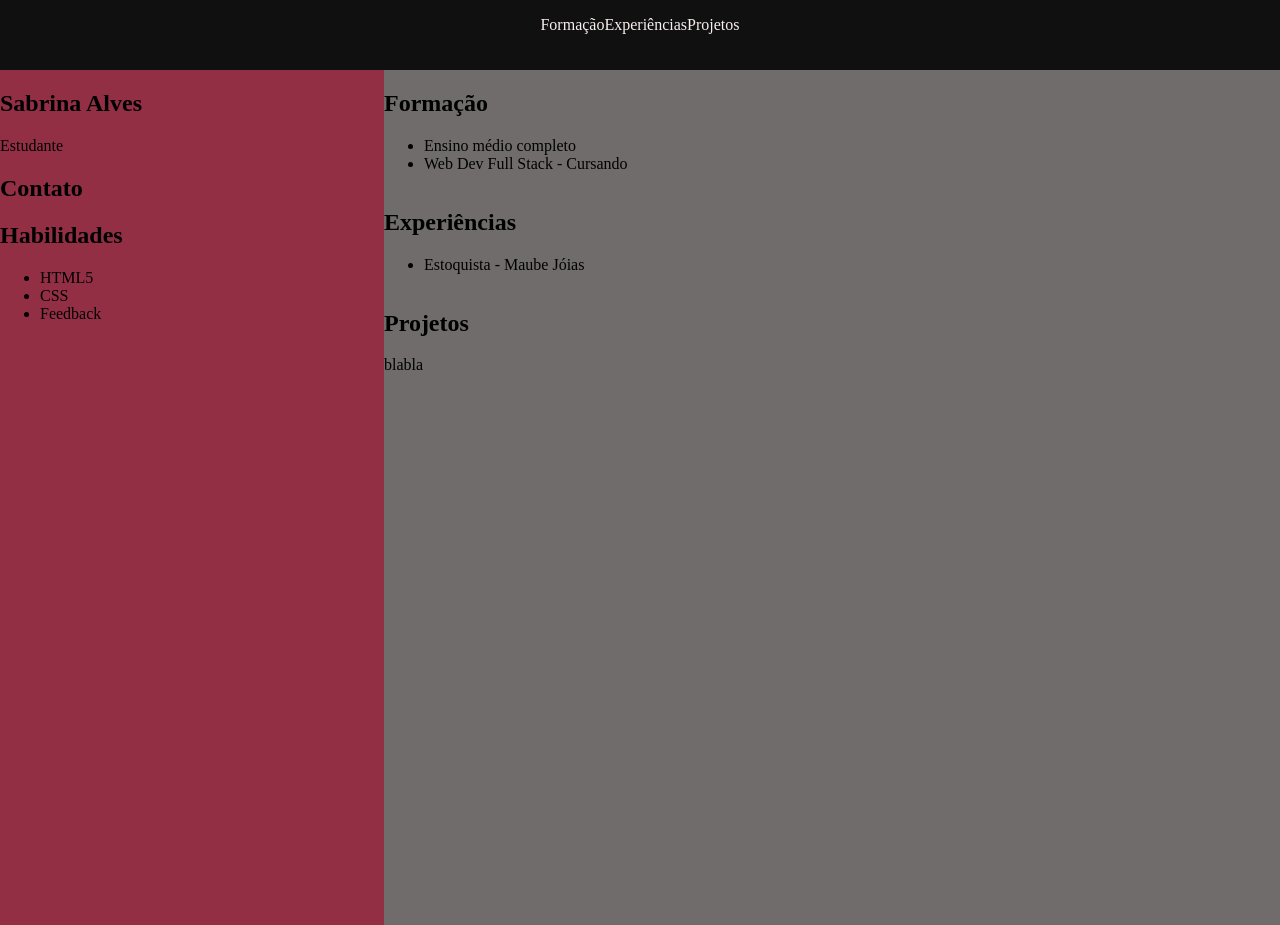
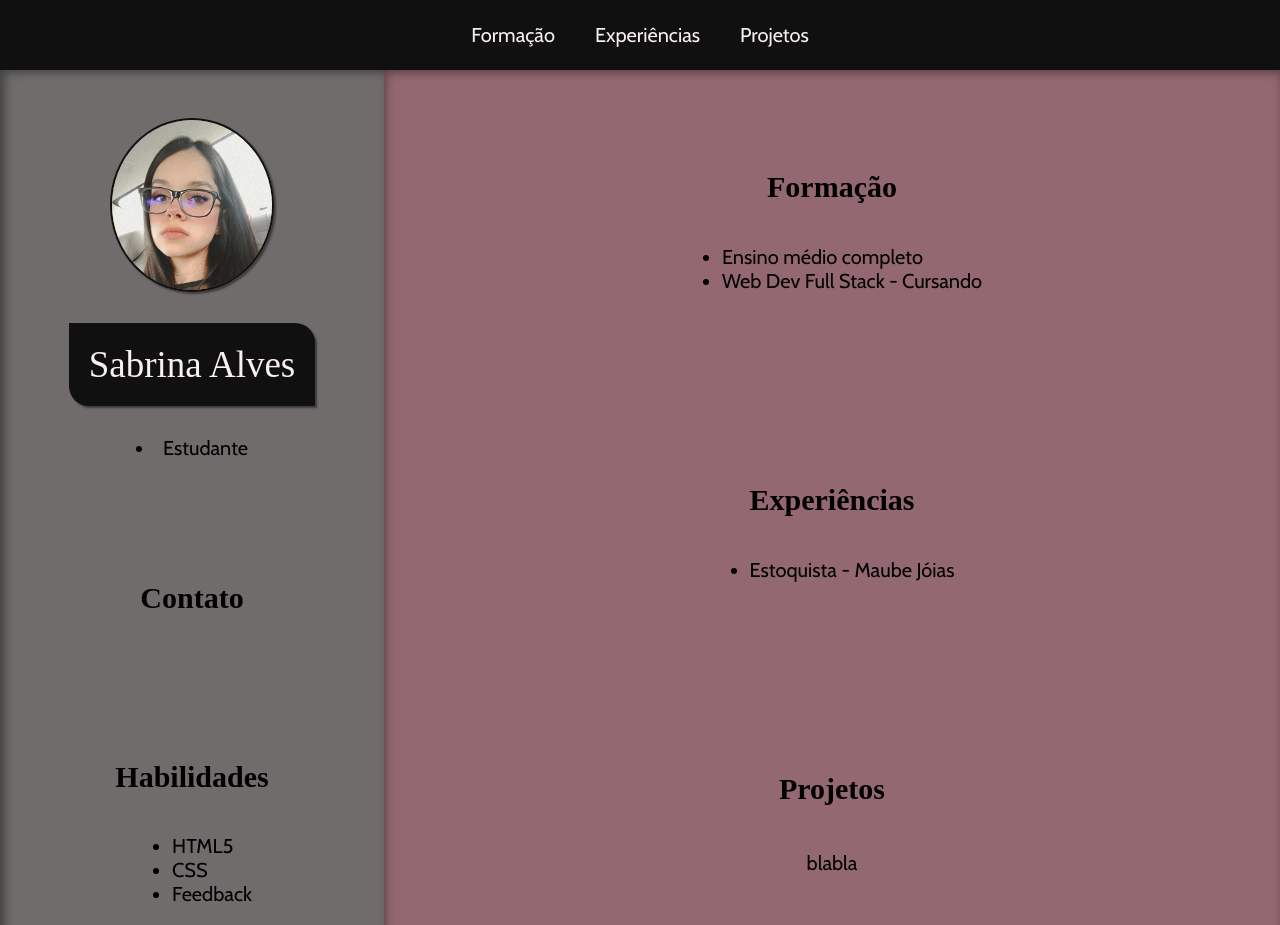
Before and after one commit to Sabrinalvs/Portfolio01, a plain HTML site: page index.html in a window 1280 px wide. Shown: the top 925 px of the page. Drawn offline with nearby package versions, Linux system fonts and the light colour scheme; a web font is replaced by a local one.

Commit message:
Mudando cores, personalizando flex box

```diff
--- a/index.css
+++ b/index.css
@@ -6,8 +6,8 @@ body {
     --cor1: #f8f0f0;
     --cor2: #111010;
     --cor3: #706c6c;
-    --cor4: #922f45;
-    --cor5: #3D181F;
+    --cor4: #583d42;
+    --cor5: #946871;
 }
 main {
     display: flex;
@@ -16,18 +16,6 @@ main {
     height: 900px;
     background-color: var(--cor2);
 }
-.me {
-    width: 30%;
-    height: 900px;
-    background-color: var(--cor4 );
-}
-.me2 {
-    width: 70%;
-    height: 900px;
-    background-color: var(--cor3);
-    display: flex;
-    flex-direction: column;
-}
 nav {
     width: 100%;
     height: 70px;
@@ -35,5 +23,60 @@ nav {
     display: flex;
     flex-direction: row;
     justify-content: center;
+    align-items: center;
     color: var(--cor1);
+    font-family: 'Cabin', sans-serif;
+    font-size: 25px;
+    box-shadow: 2px 2px 2px #11101080;
 }
+.me {
+    width: 30%;
+    height: 900px;
+    background-color: var(--cor3);
+    display: flex;
+    flex-direction: column;
+    justify-content: space-around;
+    box-shadow: inset 5px 3px 10px 0px #00000063;
+}
+.me2 {
+    width: 70%;
+    height: 900px;
+    background-color: var(--cor5);
+    display: flex;
+    flex-direction: column;
+    justify-content: space-around;
+    align-items: center;
+    box-shadow: inset 2px 3px 10px 0px #00000063;
+}
+nav > p {
+    margin: 20px;
+}
+.centralizar {
+    display: flex;
+    flex-direction: column;
+    align-items: center;
+}
+#nome {
+    font-size: 37px;
+    background-color: var(--cor2);
+    color: var(--cor1);
+    padding: 20px;
+    border-radius: 0px 20px;
+    box-shadow: 2px 2px 2px#11101086;
+    font-weight: 300;
+    font-family: 'Average', serif;
+}
+.minhafoto {
+    width: 160px;
+    border-radius: 50%;
+    border: 2px solid var(--cor2);
+    box-shadow: 2px 2px 2px#11101086;
+}
+.basetit {
+    font-family: 'Average', serif;
+    font-size: 30px;
+}
+p, li {
+    font-family: 'Cabin', sans-serif;
+    font-size: 20px;
+}
--- a/index.html
+++ b/index.html
@@ -7,7 +7,7 @@
     <link rel="preconnect" href="https://fonts.googleapis.com">
     <link rel="preconnect" href="https://fonts.gstatic.com" crossorigin>
     <link rel="stylesheet" href="./index.css">
-    <link href="https://fonts.googleapis.com/css2?family=Average&family=Cabin:wght@400;500;600;700&family=Catamaran:wght@400;500;600&family=Jost:wght@300;400;500&family=Philosopher:wght@400;700&display=swap" rel="stylesheet">
+    <link href="https://fonts.googleapis.com/css2?family=Average&family=Cabin:wght@400;500;600;700&family=Catamaran:wght@400;500;600&family=Philosopher:wght@400;700&display=swap" rel="stylesheet">
     <title>Portfólio</title>
 </head>
 <body>
@@ -20,34 +20,39 @@
     </header>
     <main>
         <section class="me">
-            <h2>Sabrina Alves</h2>
-            <p>Estudante</p>
-
-            <h2>Contato</h2>
-
-            <h2>Habilidades</h2>
-            <ul>
-                <li>HTML5</li>
-                <li>CSS</li>
-                <li>Feedback</li>
-            </ul>
+            <div class="centralizar">
+                <img class="minhafoto" src="imagens/me-eu.jpg">
+                <h2 id="nome">Sabrina Alves</h2>
+                <li>Estudante</li>
+            </div>
+            <div class="centralizar">
+                <h2 class="basetit">Contato</h2>
+            </div>
+            <div class="centralizar">
+                <h2 class="basetit">Habilidades</h2>
+                <ul>
+                    <li>HTML5</li>
+                    <li>CSS</li>
+                    <li>Feedback</li>
+                </ul>
+            </div>
         </section>
         <section class="me2">
-            <div>
-                <h2>Formação</h2>
+            <div class="centralizar">
+                <h2 class="basetit">Formação</h2>
                 <ul>
                     <li>Ensino médio completo</li>
                     <li>Web Dev Full Stack - Cursando</li>
                 </ul>
             </div>
-            <div>
-                <h2>Experiências</h2>
+            <div class="centralizar">
+                <h2 class="basetit">Experiências</h2>
                 <ul>
                     <li>Estoquista - Maube Jóias</li>
                 </ul>
             </div>
-            <div>
-                <h2>Projetos</h2>
+            <div class="centralizar">
+                <h2 class="basetit">Projetos</h2>
                 <p>blabla</p>
             </div>
         </section>
```
Also changed, not shown: imagens/me-eu.jpg (added).
